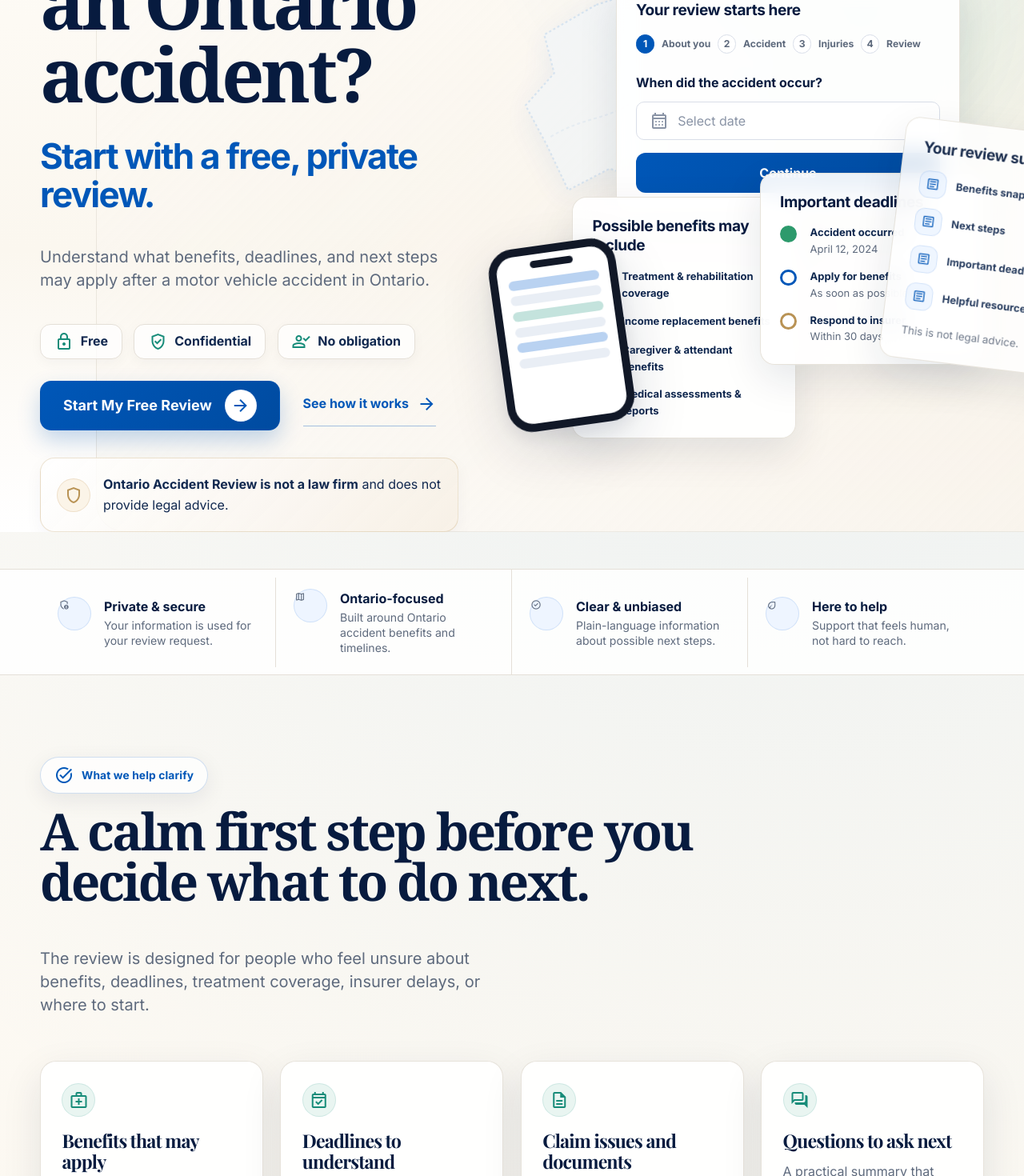
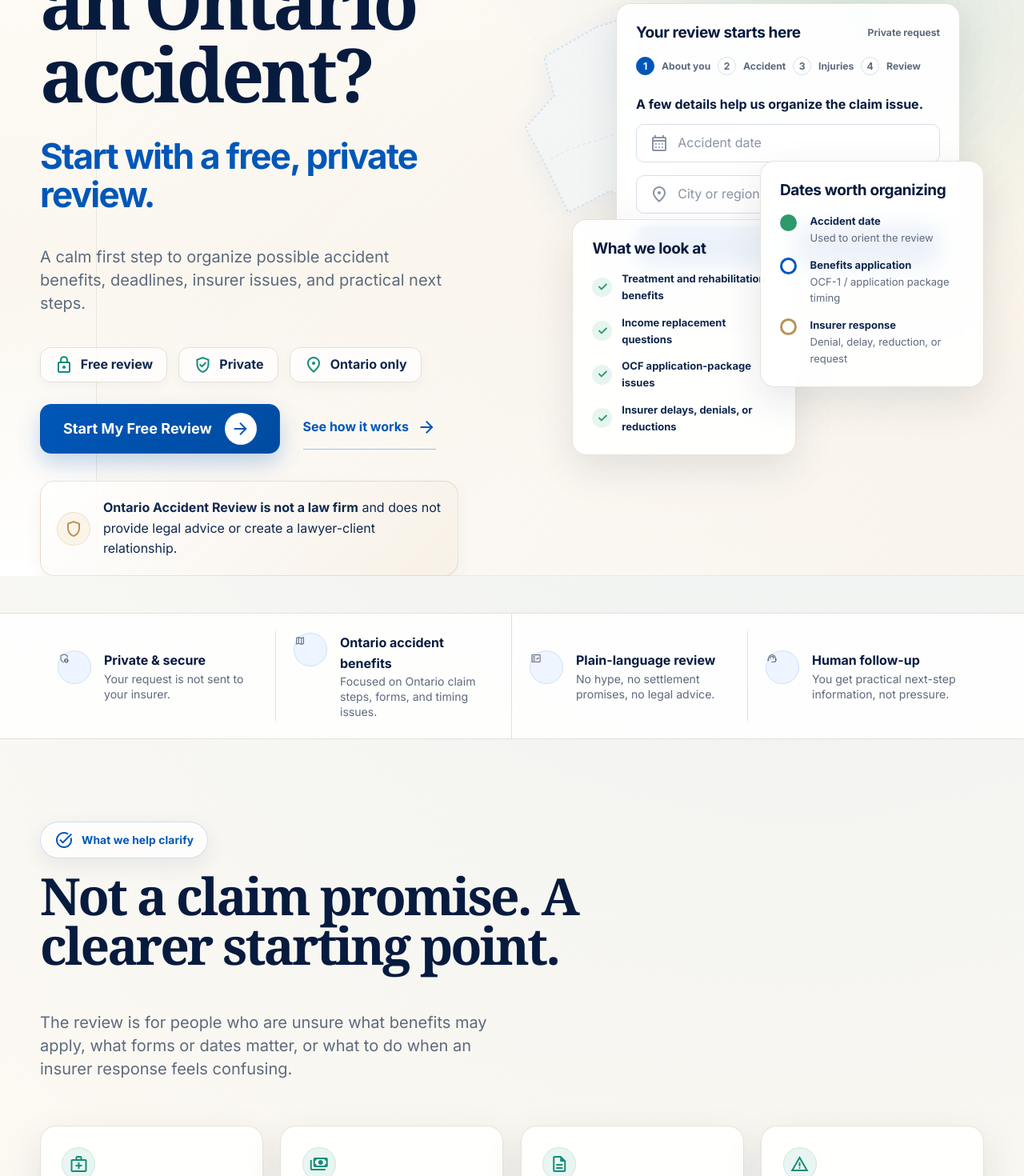
Before and after one commit to jyoung905/OARreal, a Next.js app: page / in a window 1280 px wide. Shown: the part 340-1810 px from the top of the page at 80% size. Built offline with nearby package versions, Linux system fonts and the light colour scheme.

Commit message:
Ground homepage copy and hero away from generic AI styling

```diff
--- a/components/HomeContent.jsx
+++ b/components/HomeContent.jsx
@@ -8,33 +8,33 @@
 }
 
 const TRUST_PILLS = [
-  { icon: 'lock', label: 'Free' },
-  { icon: 'verified_user', label: 'Confidential' },
-  { icon: 'person_check', label: 'No obligation' },
+  { icon: 'lock', label: 'Free review' },
+  { icon: 'verified_user', label: 'Private' },
+  { icon: 'location_on', label: 'Ontario only' },
 ];
 
 const TRUST_STRIP = [
-  { icon: 'admin_panel_settings', title: 'Private & secure', body: 'Your information is used for your review request.' },
-  { icon: 'map', title: 'Ontario-focused', body: 'Built around Ontario accident benefits and timelines.' },
-  { icon: 'check_circle', title: 'Clear & unbiased', body: 'Plain-language information about possible next steps.' },
-  { icon: 'eco', title: 'Here to help', body: 'Support that feels human, not hard to reach.' },
+  { icon: 'admin_panel_settings', title: 'Private & secure', body: 'Your request is not sent to your insurer.' },
+  { icon: 'map', title: 'Ontario accident benefits', body: 'Focused on Ontario claim steps, forms, and timing issues.' },
+  { icon: 'fact_check', title: 'Plain-language review', body: 'No hype, no settlement promises, no legal advice.' },
+  { icon: 'support_agent', title: 'Human follow-up', body: 'You get practical next-step information, not pressure.' },
 ];
 
 const FEATURES = [
-  { icon: 'medical_services', title: 'Benefits that may apply', body: 'Treatment, rehabilitation, income replacement, attendant care, and other possible accident benefits.' },
-  { icon: 'event_available', title: 'Deadlines to understand', body: 'A clearer view of common timing issues so you know what may need attention.' },
-  { icon: 'description', title: 'Claim issues and documents', body: 'Denials, delays, missing information, insurer communication, and next-step questions.' },
-  { icon: 'forum', title: 'Questions to ask next', body: 'A practical summary that helps you decide whether to speak with a professional.' },
+  { icon: 'medical_services', title: 'Treatment and rehabilitation', body: 'We look at whether treatment, assessments, or rehabilitation benefits may be part of the next conversation.' },
+  { icon: 'payments', title: 'Income replacement', body: 'If work has been affected, the review can flag income-replacement questions worth organizing.' },
+  { icon: 'description', title: 'OCF forms and paperwork', body: 'We help you think through application-package issues, missing information, insurer requests, and claim records.' },
+  { icon: 'report_problem', title: 'Denials, delays, and reductions', body: 'If benefits were delayed, denied, or reduced, we help identify what facts and dates may matter next.' },
 ];
 
 const STEPS = [
-  { title: 'Answer a few questions', body: 'Tell us the basics in plain language. No policy number or document upload required to start.' },
-  { title: 'We review your details', body: 'Your answers are reviewed against common Ontario accident benefits issues and timelines.' },
-  { title: 'Get a practical follow-up', body: 'You receive clear next-step information. If appropriate, you may be connected with a relevant professional.' },
+  { title: 'Tell us what happened', body: 'Share the accident date, location, type of accident, injuries, and what feels stalled or unclear.' },
+  { title: 'We organize the claim issues', body: 'Your request is reviewed against common Ontario accident-benefits categories, deadlines, denials, and treatment questions.' },
+  { title: 'You decide the next step', body: 'You receive practical follow-up information. If appropriate, you may be connected with a relevant professional. No obligation.' },
 ];
 
 const FAQS = [
-  { q: 'Is this free?', a: 'Yes. The initial accident benefits review is free and there is no obligation to proceed with anything.' },
+  { q: 'Is this free?', a: 'Yes. The initial Ontario accident benefits review request is free and there is no obligation to proceed.' },
   { q: 'Do I need my policy number?', a: 'No. You can start without a policy number, claim number, uploads, or insurance paperwork.' },
   { q: 'Will my insurer be notified?', a: 'No. Ontario Accident Review is not connected to your insurer and does not notify your insurer when you submit a review request.' },
   { q: 'Is this legal advice?', a: 'No. Ontario Accident Review is not a law firm and does not provide legal advice. The review is for general claim-navigation information only.' },
@@ -55,44 +55,43 @@
 
 function HeroProductMockup() {
   return (
-    <div className="oar-product-stage" aria-hidden="true">
+    <div className="oar-product-stage oar-claim-stage" aria-label="Ontario accident benefits review preview">
       <OntarioMap />
 
-      <div className="oar-floating-form oar-card">
-        <h3>Your review starts here</h3>
+      <div className="oar-floating-form oar-card oar-grounded-card">
+        <div style={{ display: 'flex', justifyContent: 'space-between', gap: '1rem', alignItems: 'center', marginBottom: '1rem' }}>
+          <h3>Your review starts here</h3>
+          <span style={{ color: 'var(--muted)', fontSize: '.76rem', fontWeight: 700 }}>Private request</span>
+        </div>
         <div className="oar-form-progress"><span className="active">1</span> About you <span>2</span> Accident <span>3</span> Injuries <span>4</span> Review</div>
-        <strong style={{ display: 'block', color: 'var(--primary)', marginBottom: '.65rem' }}>When did the accident occur?</strong>
-        <div className="oar-faux-input"><span className="material-symbols-outlined">calendar_month</span> Select date</div>
-        <div className="oar-faux-continue">Continue</div>
+        <strong style={{ display: 'block', color: 'var(--primary)', marginBottom: '.65rem' }}>A few details help us organize the claim issue.</strong>
+        <div className="oar-faux-input"><span className="material-symbols-outlined">calendar_month</span> Accident date</div>
+        <div className="oar-faux-input"><span className="material-symbols-outlined">location_on</span> City or region in Ontario</div>
+        <div className="oar-faux-continue">Begin review</div>
       </div>
 
-      <div className="oar-benefit-card oar-card">
-        <h3>Possible benefits may include</h3>
+      <div className="oar-benefit-card oar-card oar-grounded-card">
+        <h3>What we look at</h3>
         <div className="oar-benefit-list">
-          {['Treatment & rehabilitation coverage', 'Income replacement benefits', 'Caregiver & attendant benefits', 'Medical assessments & reports'].map(item => (
+          {[
+            'Treatment and rehabilitation benefits',
+            'Income replacement questions',
+            'OCF application-package issues',
+            'Insurer delays, denials, or reductions',
+          ].map(item => (
             <div className="oar-benefit-row" key={item}><span className="oar-check-dot">✓</span>{item}</div>
           ))}
         </div>
       </div>
 
-      <div className="oar-deadline-card oar-card">
-        <h3>Important deadlines</h3>
+      <div className="oar-deadline-card oar-card oar-grounded-card">
+        <h3>Dates worth organizing</h3>
         <div className="oar-timeline">
-          <div className="oar-timeline-row"><span className="oar-timeline-marker done" /><div><strong>Accident occurred</strong><small>April 12, 2024</small></div></div>
-          <div className="oar-timeline-row"><span className="oar-timeline-marker" /><div><strong>Apply for benefits</strong><small>As soon as possible</small></div></div>
-          <div className="oar-timeline-row"><span className="oar-timeline-marker" style={{ borderColor: 'var(--gold)' }} /><div><strong>Respond to insurer</strong><small>Within 30 days</small></div></div>
+          <div className="oar-timeline-row"><span className="oar-timeline-marker done" /><div><strong>Accident date</strong><small>Used to orient the review</small></div></div>
+          <div className="oar-timeline-row"><span className="oar-timeline-marker" /><div><strong>Benefits application</strong><small>OCF-1 / application package timing</small></div></div>
+          <div className="oar-timeline-row"><span className="oar-timeline-marker" style={{ borderColor: 'var(--gold)' }} /><div><strong>Insurer response</strong><small>Denial, delay, reduction, or request</small></div></div>
         </div>
       </div>
-
-      <div className="oar-review-card oar-card">
-        <h3>Your review summary</h3>
-        <div className="oar-summary-list">
-          {['Benefits snapshot', 'Next steps', 'Important deadlines', 'Helpful resources'].map(item => <div className="oar-summary-row" key={item}><span className="oar-icon blue" style={{ width: 34, height: 34, borderRadius: 12 }}><span className="material-symbols-outlined" style={{ fontSize: 19 }}>article</span></span>{item}</div>)}
-        </div>
-        <small style={{ display: 'block', marginTop: '1rem', color: 'var(--muted)' }}>This is not legal advice.</small>
-      </div>
-
-      <div className="oar-phone-card"><div className="oar-phone-inner"><div className="oar-phone-line blue"/><div className="oar-phone-line"/><div className="oar-phone-line green"/><div className="oar-phone-line"/><div className="oar-phone-line blue"/><div className="oar-phone-line"/></div></div>
     </div>
   );
 }
@@ -109,7 +108,7 @@
             <div className="oar-section-kicker"><span className="material-symbols-outlined">verified_user</span> Ontario accident benefits review</div>
             <h1 className="oar-display oar-h1">Injured in an Ontario accident?</h1>
             <div className="oar-blue-copy">Start with a free, private review.</div>
-            <p className="oar-lede">Understand what benefits, deadlines, and next steps may apply after a motor vehicle accident in Ontario.</p>
+            <p className="oar-lede">A calm first step to organize possible accident benefits, deadlines, insurer issues, and practical next steps.</p>
 
             <div className="oar-pill-row">
               {TRUST_PILLS.map(item => (
@@ -124,7 +123,7 @@
 
             <div className="oar-disclaimer-strip">
               <span className="oar-icon gold"><span className="material-symbols-outlined">shield</span></span>
-              <span><strong>Ontario Accident Review is not a law firm</strong> and does not provide legal advice.</span>
+              <span><strong>Ontario Accident Review is not a law firm</strong> and does not provide legal advice or create a lawyer-client relationship.</span>
             </div>
           </div>
 
@@ -147,8 +146,8 @@
         <div className="oar-container">
           <div className="oar-section-head">
             <div className="oar-section-kicker"><span className="material-symbols-outlined">task_alt</span> What we help clarify</div>
-            <h2 className="oar-display oar-h2">A calm first step before you decide what to do next.</h2>
-            <p className="oar-lede">The review is designed for people who feel unsure about benefits, deadlines, treatment coverage, insurer delays, or where to start.</p>
+            <h2 className="oar-display oar-h2">Not a claim promise. A clearer starting point.</h2>
+            <p className="oar-lede">The review is for people who are unsure what benefits may apply, what forms or dates matter, or what to do when an insurer response feels confusing.</p>
           </div>
           <div className="oar-grid-4">
             {FEATURES.map(item => (
@@ -184,13 +183,18 @@
         <div className="oar-container oar-cta-panel oar-card-soft">
           <div>
             <div className="oar-section-kicker"><span className="material-symbols-outlined">lock_open</span> Start your review</div>
-            <h2 className="oar-display oar-h3" style={{ marginTop: '1rem' }}>In about 2 minutes, we’ll help you understand what may be available to you.</h2>
-            <p className="oar-lede">We’ll ask a few simple questions to identify possible benefits, deadlines, delays, denials, and next steps. No policy number or documents needed to begin.</p>
+            <h2 className="oar-display oar-h3" style={{ marginTop: '1rem' }}>In about 2 minutes, organize the facts that usually matter first.</h2>
+            <p className="oar-lede">We’ll ask about the accident, injuries, work impact, treatment needs, insurer delays or denials, and how to contact you. You do not need a policy number to begin.</p>
             <a href="#intake" onClick={() => trackCta('Begin review', 'mid_page_cta')} className="oar-button">Begin review <span className="oar-button-arrow"><span className="material-symbols-outlined">arrow_forward</span></span></a>
           </div>
           <div className="oar-mini-dashboard">
-            {['About you', 'About the accident', 'Your injuries', 'Review possible next steps'].map((item, i) => (
-              <div className="oar-mini-card" key={item}><span className="oar-icon"><span className="material-symbols-outlined">{['person','directions_car','favorite','fact_check'][i]}</span></span><div><h3>{item}</h3><p style={{ margin: '.2rem 0 0', color: 'var(--muted)' }}>{i === 0 ? 'Contact info and background' : i === 1 ? 'When and how it happened' : i === 2 ? 'What you experienced' : 'See benefits and next steps'}</p></div></div>
+            {[
+              ['About you', 'Your contact info and preferred follow-up.'],
+              ['About the accident', 'Date, location, and type of motor vehicle accident.'],
+              ['Your injuries', 'Treatment needs, symptoms, and work impact.'],
+              ['Claim issue', 'Delay, denial, reduction, paperwork, or uncertainty.'],
+            ].map(([title, body], i) => (
+              <div className="oar-mini-card" key={title}><span className="oar-icon"><span className="material-symbols-outlined">{['person','directions_car','favorite','folder_open'][i]}</span></span><div><h3>{title}</h3><p style={{ margin: '.2rem 0 0', color: 'var(--muted)' }}>{body}</p></div></div>
             ))}
           </div>
         </div>
@@ -200,7 +204,7 @@
         <div className="oar-container oar-faq-shell">
           <div>
             <div className="oar-section-kicker"><span className="material-symbols-outlined">help</span> Frequently asked questions</div>
-            <h2 className="oar-display oar-h2" style={{ marginTop: '1rem' }}>Built on trust. Focused on you.</h2>
+            <h2 className="oar-display oar-h2" style={{ marginTop: '1rem' }}>Built on trust. Focused on clarity.</h2>
             <p className="oar-lede">Clear answers before you share your information.</p>
           </div>
           <div className="oar-faq-list">
```
